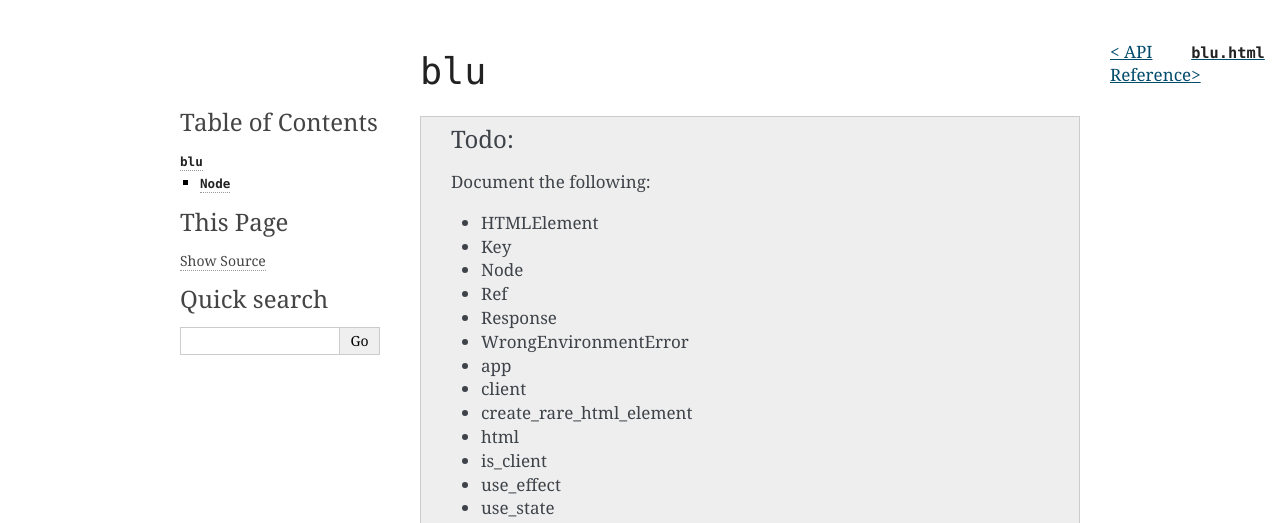
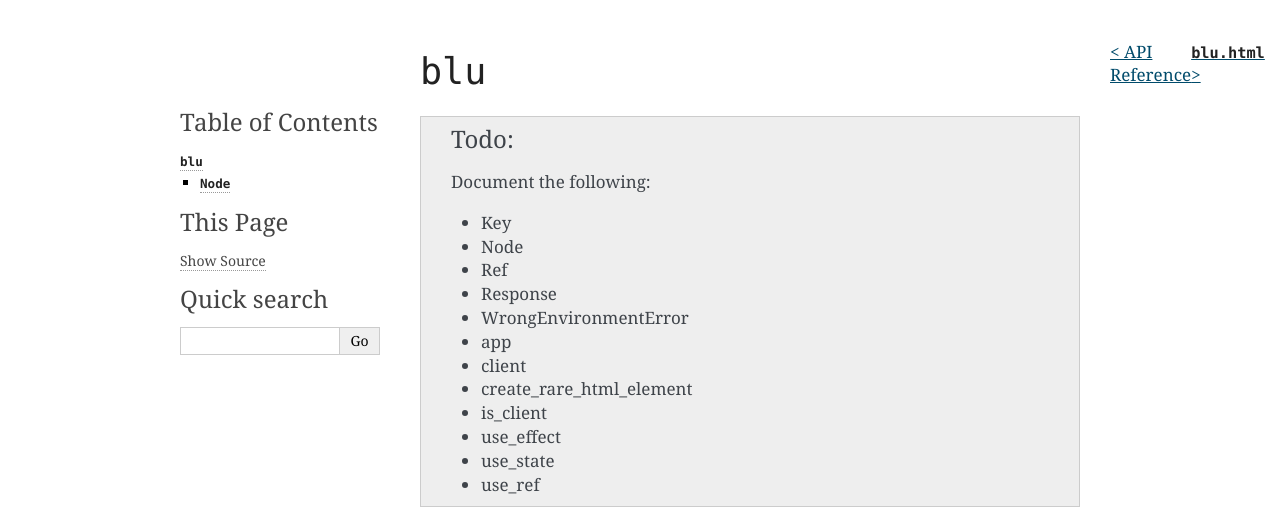
Before and after one commit to johnlarson/blu, a Sphinx documentation site: the page built from docs/api-reference/blu.rst, in a window 1280 px wide, cut to the strip 0-523 px from the top of the page. Built offline with Sphinx 7.4.7, drawn with Linux system fonts in a browser that asks for light colours.

Commit message:
remove already-documented item from todo list

```diff
--- a/docs/api-reference/blu.rst
+++ b/docs/api-reference/blu.rst
@@ -5,7 +5,6 @@
 
     Document the following:
 
-    - HTMLElement
     - Key
     - Node
     - Ref
@@ -14,7 +13,6 @@
     - app
     - client
     - create_rare_html_element
-    - html
     - is_client
     - use_effect
     - use_state
```
